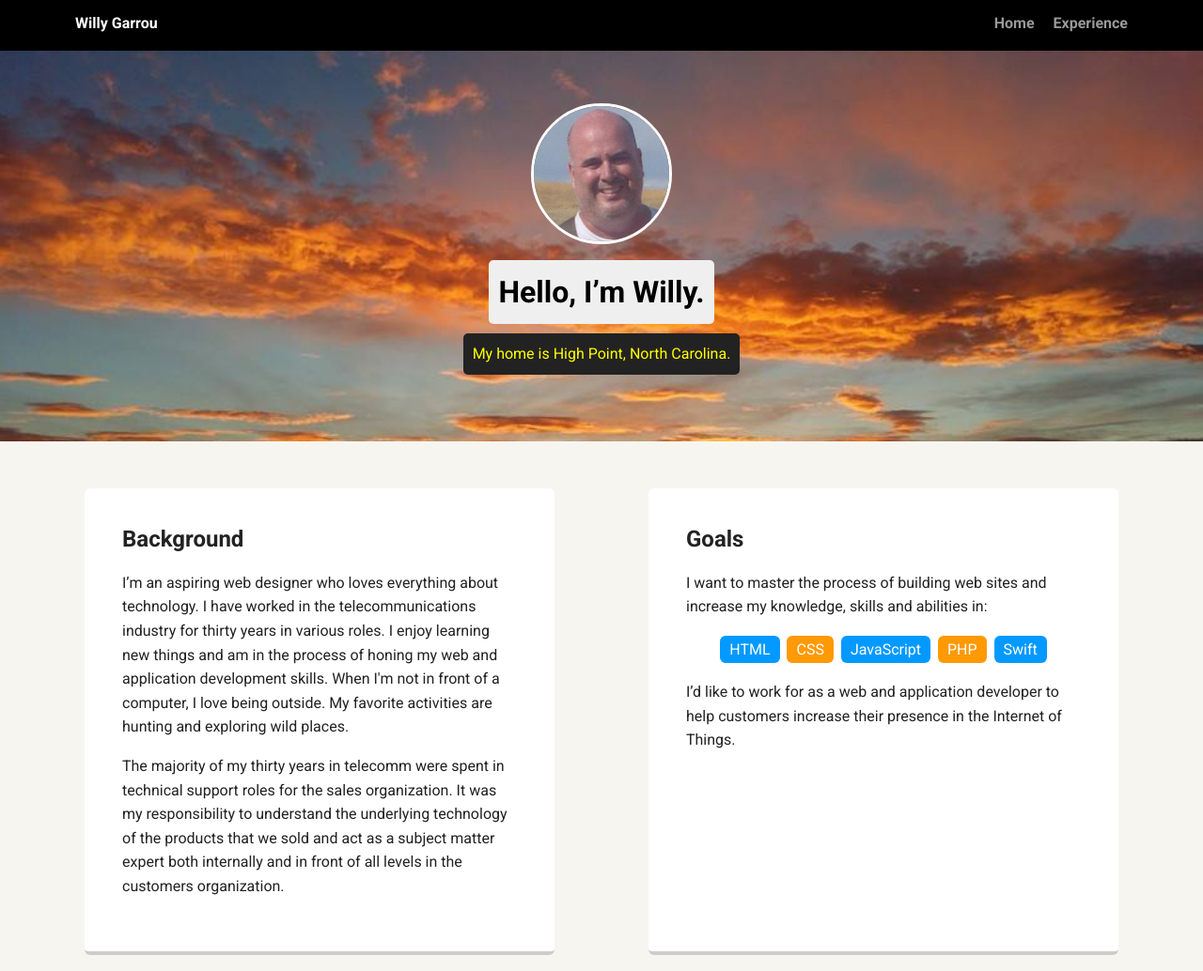
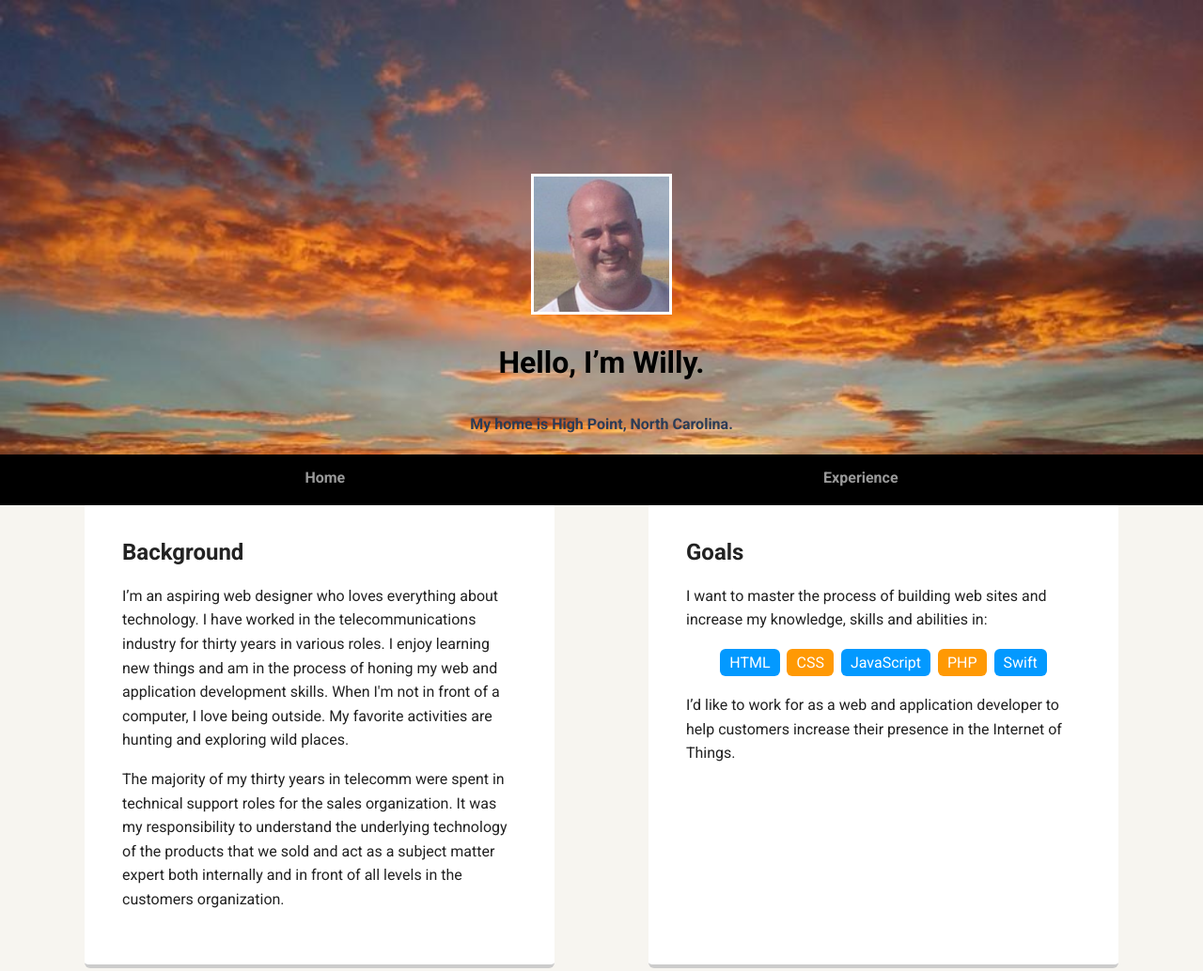
Before and after one commit to willygarrou/portfolio_project, a plain HTML site: page index.html in a window 1280 px wide. Shown: the top 1034 px of the page at 94% size. Drawn offline with Linux system fonts and the light colour scheme; a web font is replaced by a local one.

Commit message:
new page
created new page for experiences

```diff
--- a/index.html
+++ b/index.html
@@ -8,19 +8,19 @@
   <link href="https://fonts.googleapis.com/css?family=Muli%7CRoboto:400,300,500,700,900" rel="stylesheet"></head>
   <body>
 
-    <div class="main-nav">
-        <ul class="nav">
-          <li class="name">Willy Garrou</li>
-          <li><a href="#">Home</a></li>
-          <li><a href="#">Experience</a></li>
-        </ul>
-    </div>
-
     <header>
       <img src="images/Willy Profile Pic.png" alt="Willy" class="profile-image">
       <h1 class="tag name">Hello, I’m Willy.</h1>
       <p class="tag location">My home is High Point, North Carolina.</p>
     </header>
+
+
+ <div class="main-nav">
+        <ul class="nav">
+          <li><a href="index.html">Home</a></li>
+          <li><a href="experience.html">Experience</a></li>
+        </ul>
+    </div>
 
     <main class="flex">
       <div class="card">
--- a/styles.css
+++ b/styles.css
@@ -66,10 +66,10 @@ header {
   line-height: 1.5;
 }
 header .profile-image {
-  margin-top: 50px;
+	margin-top: 125px;
 	width: 150px;
 	height: 150px;
-  border-radius: 50%;
+	/* [disabled]border-radius: 50%; */
 	border: 3px solid white;
 	transition: all .5s;
 }
@@ -77,16 +77,15 @@ header .profile-image:hover {
   transform: scale(1.2) rotate(5deg);
 }
 .tag {
-  background-color: #efefef;
-  color: black;
+	color: #000;
+	font-weight: 700;
 	padding: 10px;
 	border-radius: 5px;
 	display: table;
 	margin: 10px auto;
 }
 .location {
-  background-color: #222;
-  color: yellow;
+	color: #2C3C56;
 }
 .card {
   margin: 30px;
```
Also changed, not shown: experience.html (added, +46 -0 lines). Lines whose indentation alone changed are shown as unchanged.
